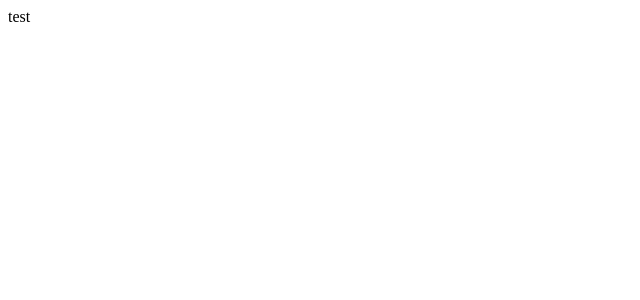
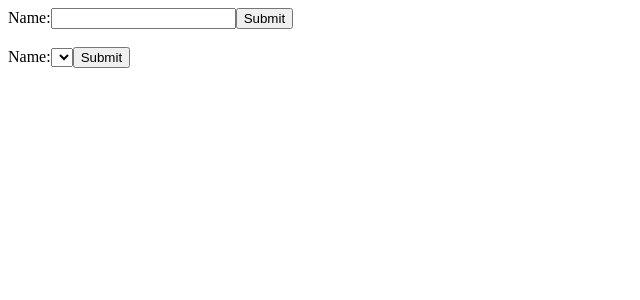
Before and after one commit to R-Kawabe/React-Training, a React (Create React App) app: page / in a window 1280 px wide. Shown: the top 300 px of the page, without its empty margins (0-640 px from the left). Built offline with nearby package versions, Linux system fonts and the light colour scheme.

Commit message:
フォームを作ったよ

```diff
--- a/src/App.js
+++ b/src/App.js
@@ -11,7 +11,7 @@
     // }
 
     render() {
-        return (<MapPage></MapPage>);
+        return (<KeySearchPage></KeySearchPage>);
     }
 
 }
--- a/src/Page/KeySearchPage.js
+++ b/src/Page/KeySearchPage.js
@@ -1,4 +1,4 @@
-import React, { Component } from 'react';
+import React, { Component } from 'react'
 
 export default class KeySearchPage extends Component {
     //キーワード入力欄を設ける関数
@@ -6,7 +6,51 @@
     //入力結果を送信する関数
     //リスト選択結果を送信する関数
     //検索結果一覧を表示する関数
+    constructor(props) {
+        super(props);
+        this.state = { value: '' }; //valueの初期値
+
+        this.handleChange = this.handleChange.bind(this);
+        this.handleSubmit = this.handleSubmit.bind(this);
+    }
+
+    handleChange(event) { //stateに入力値をセットする
+        this.setState({ value: event.target.value });
+    }
+    handleSubmit(event) {
+        alert('hoge:' + this.state.value);
+        event.preventDefault();
+    }
+
+    hoge() {
+        return (
+            <form onSubmit={this.handleSubmit}>
+                <label>
+                    Name:
+                    <input type="text" value={this.state.value} onChange={this.handleChange} />
+                </label>
+                <input type="submit" value="Submit" />
+            </form>
+        );
+    }
+
+    huga() {
+        return (
+            <form onSubmit={this.handleSubmit}>
+                <label>
+                    Name:
+                    <select type="select" value={this.state.value} onChange={this.handleChange} />
+                </label>
+                <input type="submit" value="Submit" />
+            </form>
+        );
+    }
+
     render() {
-        return (<div>test</div>);
+        return (
+            <div>{this.hoge()}
+                <br />
+                {this.huga()}</div>
+        );
     }
 }
--- a/src/Page/TopPage.js
+++ b/src/Page/TopPage.js
@@ -1,5 +1,5 @@
 import React, { Component } from 'react';
-import Search from '../Service/Search'
+// import Search from '../Service/Search'
 
 export default class TopPage extends Component {
     render() {//ページ遷移はReact-Routerを使おう！
--- a/src/Service/Search.js
+++ b/src/Service/Search.js
@@ -2,4 +2,6 @@
     //各ページでの入力結果を受け取る関数
     //各ページでのリスト選択結果を受け取る関数
     //それぞれ受け取った値とURLを送信する関数
+
+
 }
```
